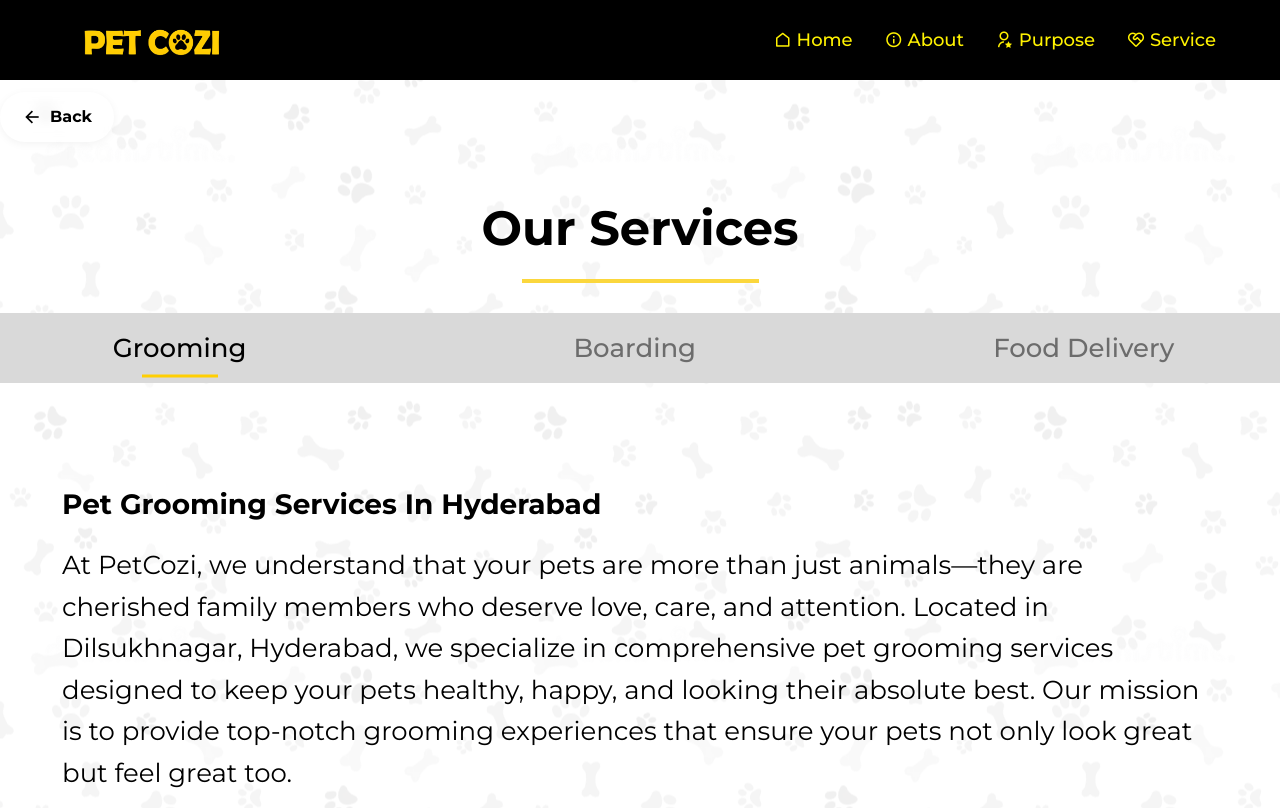
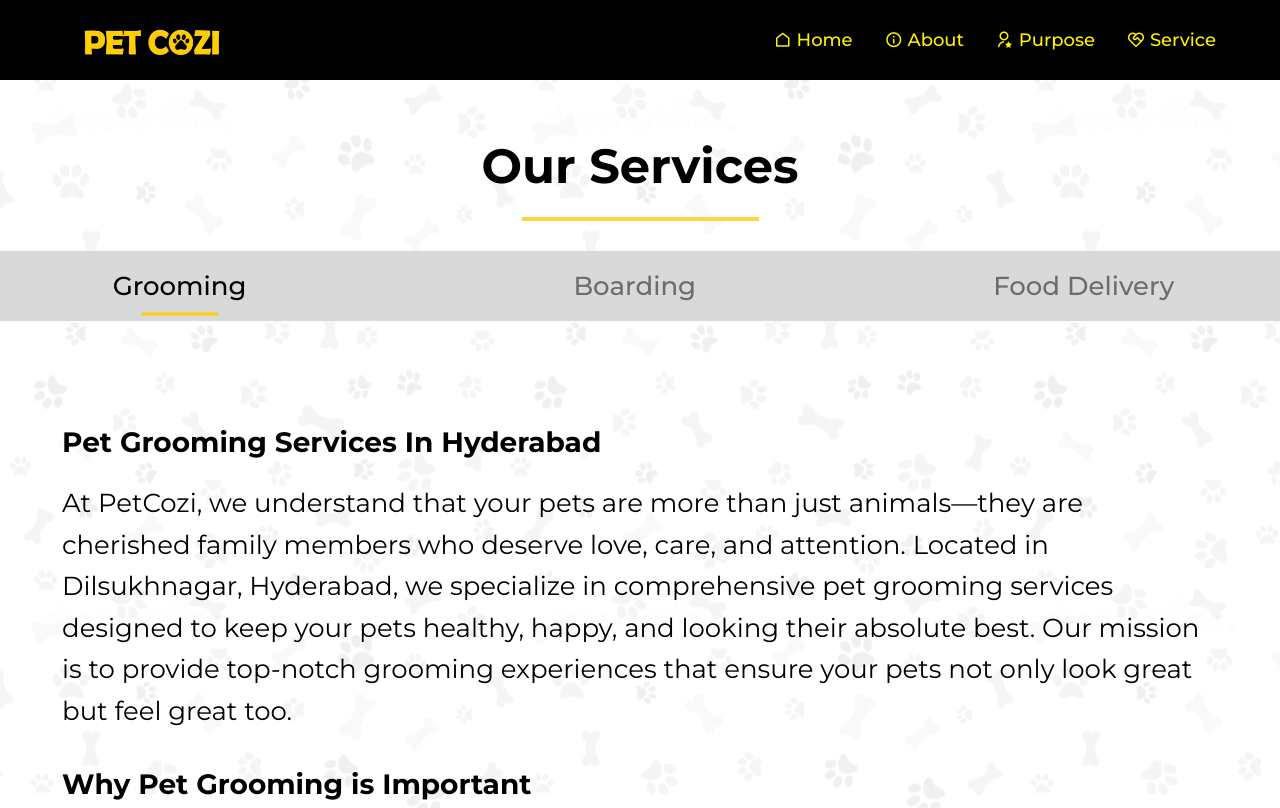
Before and after one commit to smart-savanth/PETCOZI, a plain HTML site: page grooming.html in a window 1280 px wide. Shown: the top 808 px of the page. Drawn offline with nearby package versions, Linux system fonts and the light colour scheme.

Commit message:
Removed back button

```diff
--- a/grooming.html
+++ b/grooming.html
@@ -170,8 +170,9 @@
             -webkit-backdrop-filter: blur(5px);
             transition: all 0.3s ease;
             z-index: 10;
-            margin-top:12px;
-            margin-bottom: 0px; /* Space between button and content */
+            margin-top: 12px;
+            margin-bottom: 0px;
+            /* Space between button and content */
         }
 
         .back-btn:hover {
@@ -699,7 +700,7 @@
             .hero h1 {
                 font-size: 32px;
                 line-height: 1.2;
-                margin-bottom:10px;
+                margin-bottom: 10px;
             }
 
             .hero-line {
@@ -830,7 +831,7 @@
                 font-size: 14px;
                 padding: 8px 16px;
                 margin-bottom: 0px;
-                margin-top:5px;
+                margin-top: 5px;
             }
         }
     </style>
@@ -863,7 +864,6 @@
 
     <!-- Hero Section -->
     <div class="hero-container">
-    <a href="index.html" class="back-btn"><i class="ri-arrow-left-line"></i> Back</a>
         <section class="hero">
             <h1>Our Services</h1>
             <div class="hero-line"></div>
```
Lines whose indentation alone changed are shown as unchanged.
